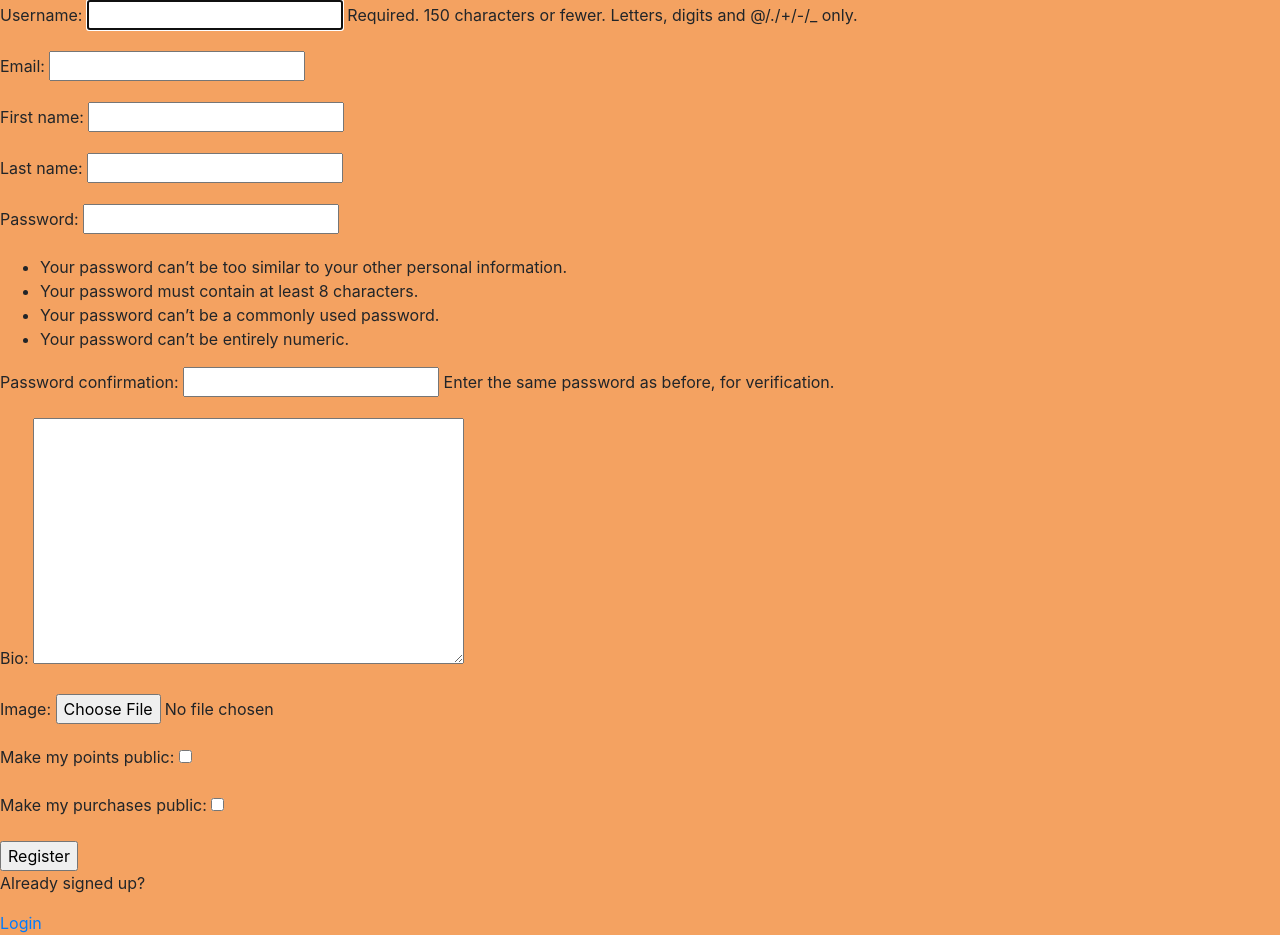
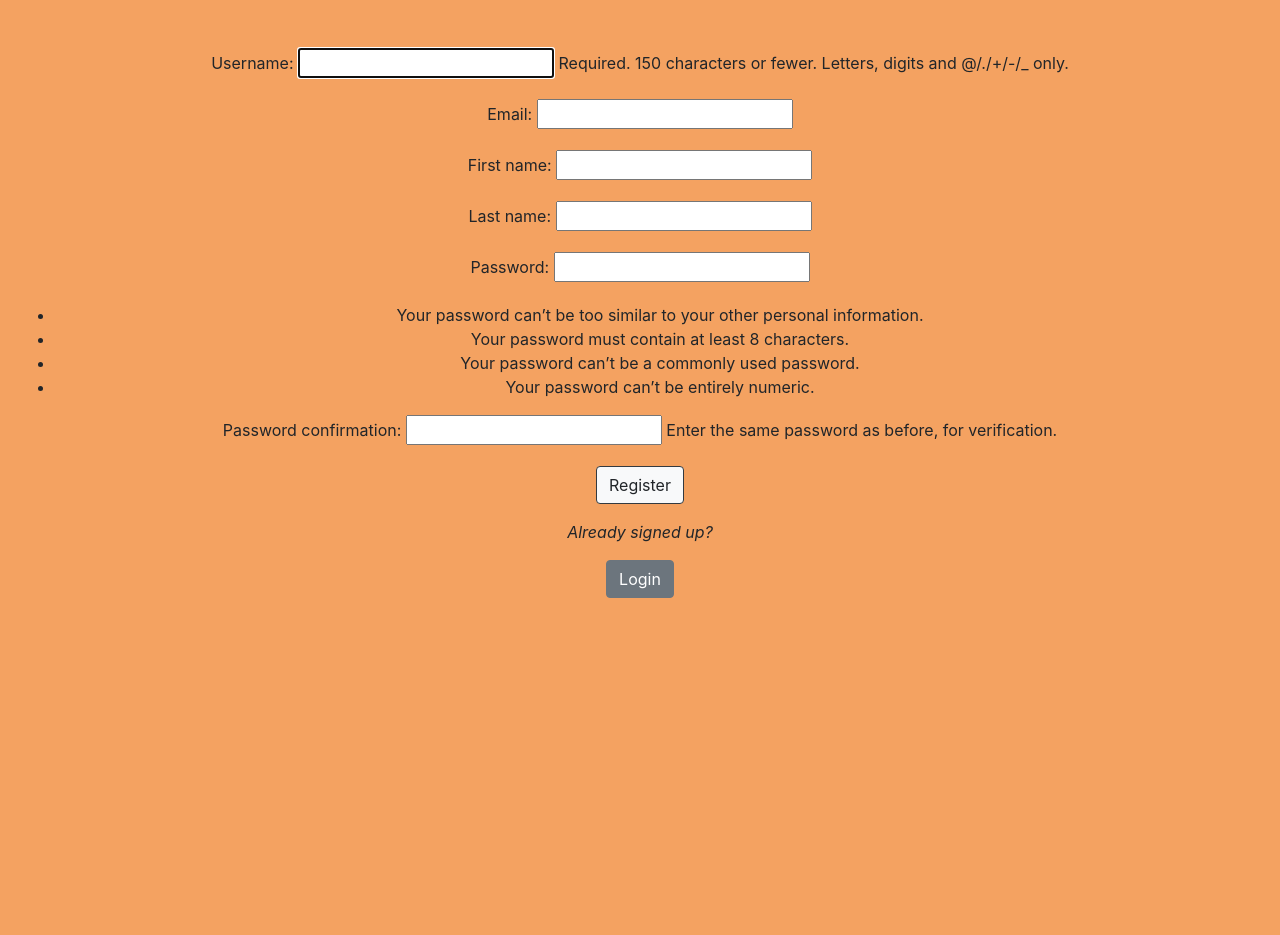
Before and after one commit to RAIK284/project-code-hackoverflow, a Django app: page /registerUser/ in a window 1280 px wide. Shown: the part 56-991 px from the top of the page. After the commit the page ends 654 px from the top, so only its background shows below. Run offline with Django 4.2, Linux system fonts and the light colour scheme; some libraries are stand-ins or nearby versions.

Commit message:
Updated front-end for forms

```diff
--- a/messaging/forms.py
+++ b/messaging/forms.py
@@ -11,10 +11,6 @@ class ProfileCreateForm(UserCreationForm):
     first_name = forms.CharField(max_length=30, required=True)
     last_name = forms.CharField(max_length=30, required=True)
     email = forms.EmailField(max_length=75, required=True)
-    bio = forms.CharField(max_length=200, widget=forms.Textarea, required=False)
-    image = forms.ImageField(required=False)
-    make_my_points_public = forms.BooleanField(required=False)
-    make_my_purchases_public = forms.BooleanField(required=False)
 
     class Meta:
         model = User
@@ -29,13 +25,7 @@ class ProfileCreateForm(UserCreationForm):
         user.email = self.cleaned_data['email']
 
         # Create "Profile" data
-        profile = Profile(
-            user=user,
-            bio=self.cleaned_data['bio'],
-            image=self.cleaned_data['image'],
-            displayPoints=self.cleaned_data['make_my_points_public'],
-            displayPurchases=self.cleaned_data['make_my_purchases_public']
-        )
+        profile = Profile(user=user)
 
         if commit:
             user.save()
--- a/messaging/models.py
+++ b/messaging/models.py
@@ -16,9 +16,6 @@ def get_image_path(profile, filename):
 class Profile(models.Model):
     """Model controlling a user's profile data."""
     user = models.OneToOneField(User, on_delete=models.CASCADE, primary_key=True)
-
-    def __str__(self):
-        return self.user.name
     bio = models.TextField(max_length=200, null=True, blank=True)
     image = models.ImageField(upload_to=get_image_path, null=True)
     wallet = models.IntegerField(default=0)
--- a/messaging/templates/messaging/login_register.html
+++ b/messaging/templates/messaging/login_register.html
@@ -1,27 +1,47 @@
 {% extends 'main.html' %} {% block content %}
 
 {% if page == 'login' %}
-  <div>
-    <form method="POST" action="">
+  <div class="container-fluid text-center" style="margin-top:8rem;">
+    {% load static %}
+    <div>
+      <h1 class="d-inline mr-3" style="font-weight:bolder;">PAWSITIVITY</h1>
+      <img
+        src="{% static 'messaging/images/paw.png' %}"
+        class="d-inline"
+        style="max-height:60px;"
+      />
+    </div>
+    <form method="POST" action="" style="margin-top:3rem;">
       {% csrf_token %}
 
-      <label>Username</label>
-      <input type="text" name="username" placeholder="Enter Username..." />
+      <div class="mb-5">
+        <div class="mb-2">
+          <label>Username</label>
+          <input type="text" name="username" placeholder="Enter Username..." />
+        </div>
 
-      <label>Password</label>
-      <input type="password" name="password" placeholder="Enter Password..." />
+        <div class="mb-2">
+          <label>Password</label>
+          <input type="password" name="password" placeholder="Enter Password..." />
+        </div>
 
-      <input type="submit" value="Login" />
+        <div>
+          <input class="btn btn-light border border-dark" type="submit" value="Login" />
+        </div>
+      </div>
     </form>
 
     <!-- TODO: need different page/view for forgotten password -->
-    <a href="#">Forgot Password?</a>
+    <div>
+      <a class="btn btn-secondary mb-2" href="#">Forgot Password?</a>
+    </div>
 
-    <p>Haven't signed up yet?</p>
-    <a href="{% url 'register' %}">Sign Up</a>
+    <div>
+      <a class="btn btn-secondary" href="{% url 'register' %}">Sign Up</a>
+    </div>
   </div>
 {% elif page == 'updateProfile' %}
-  <div>
+  <div class="container-fluid mt-5 text-center">
     <form method="POST" action="" enctype='multipart/form-data'>
       {% csrf_token %}
 
@@ -31,28 +51,32 @@
         {{ profile_form.as_p }}
       </table>
 
-      <input type="submit" value="Update" />
+      <input class="btn btn-light border border-dark" type="submit" value="Update" />
     </form>
   </div>
 {% elif page == 'changePassword' %}
-  <div>
+  <div class="container-fluid mt-5 text-center">
     <form method="POST" action="">
       {% csrf_token %}
 
       {{ form.as_p }}
-      <input type="submit" value="Change Password" />
+      <input class="btn btn-light border border-dark" type="submit" value="Change Password" />
     </form>
   </div>
 {% else %}
-  <div>
-    <form method="POST" action="" enctype='multipart/form-data'>
+  <!-- Create User/Profile -->
+  <div class="container-fluid mt-5 text-center">
+    <form class="mb-3" method="POST" action="" enctype='multipart/form-data'>
       {% csrf_token %}
 
       {{ form.as_p }}
-      <input type="submit" value="Register" />
+      <input class="btn btn-light border border-dark" type="submit" value="Register" />
     </form>
-    <p>Already signed up?</p>
-    <a href="{% url 'login' %}">Login</a>
+
+    <div>
+      <p style="font-style:italic;">Already signed up?</p>
+      <a class="btn btn-secondary" href="{% url 'login' %}">Login</a>
+    </div>
   </div>
 {% endif %}
 
```
Also changed, not shown: messaging/templates/messaging/profile.html (+8 -6 lines), messaging/static/messaging/images/paw.png (added).
